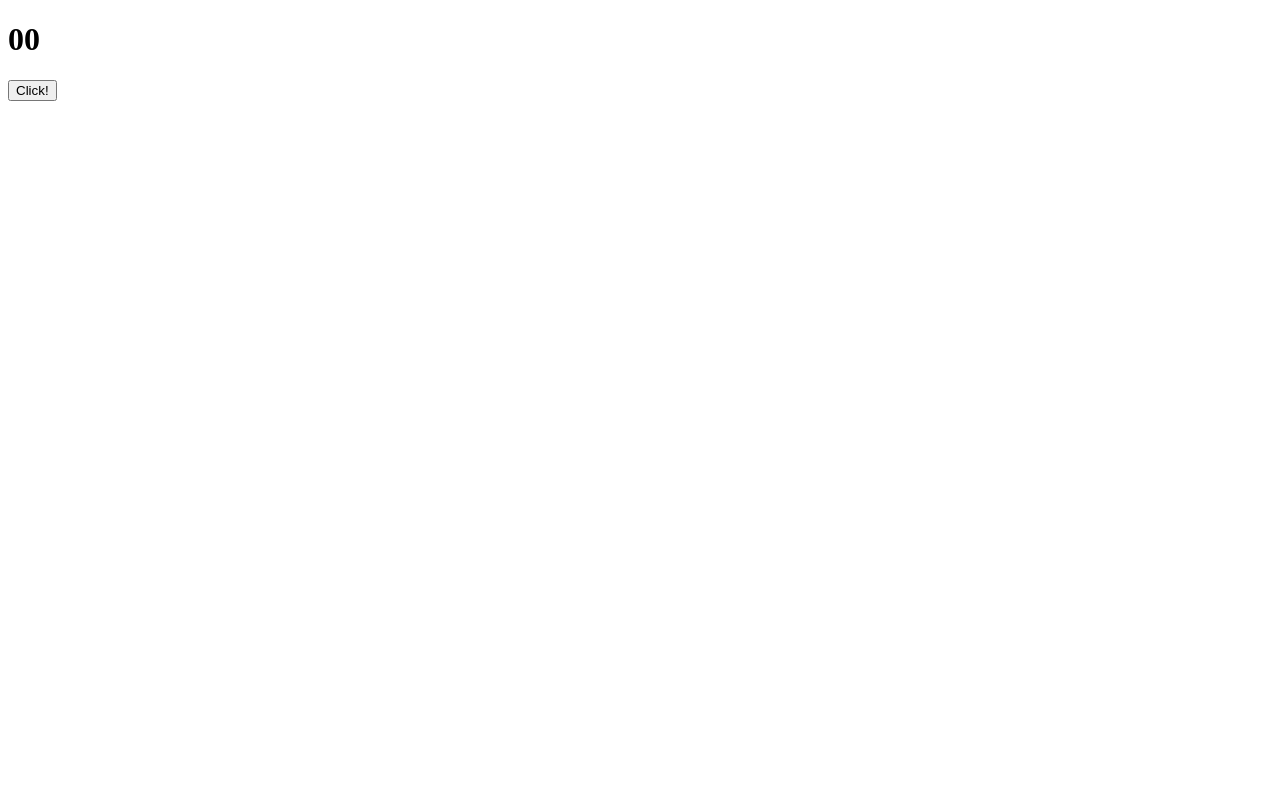
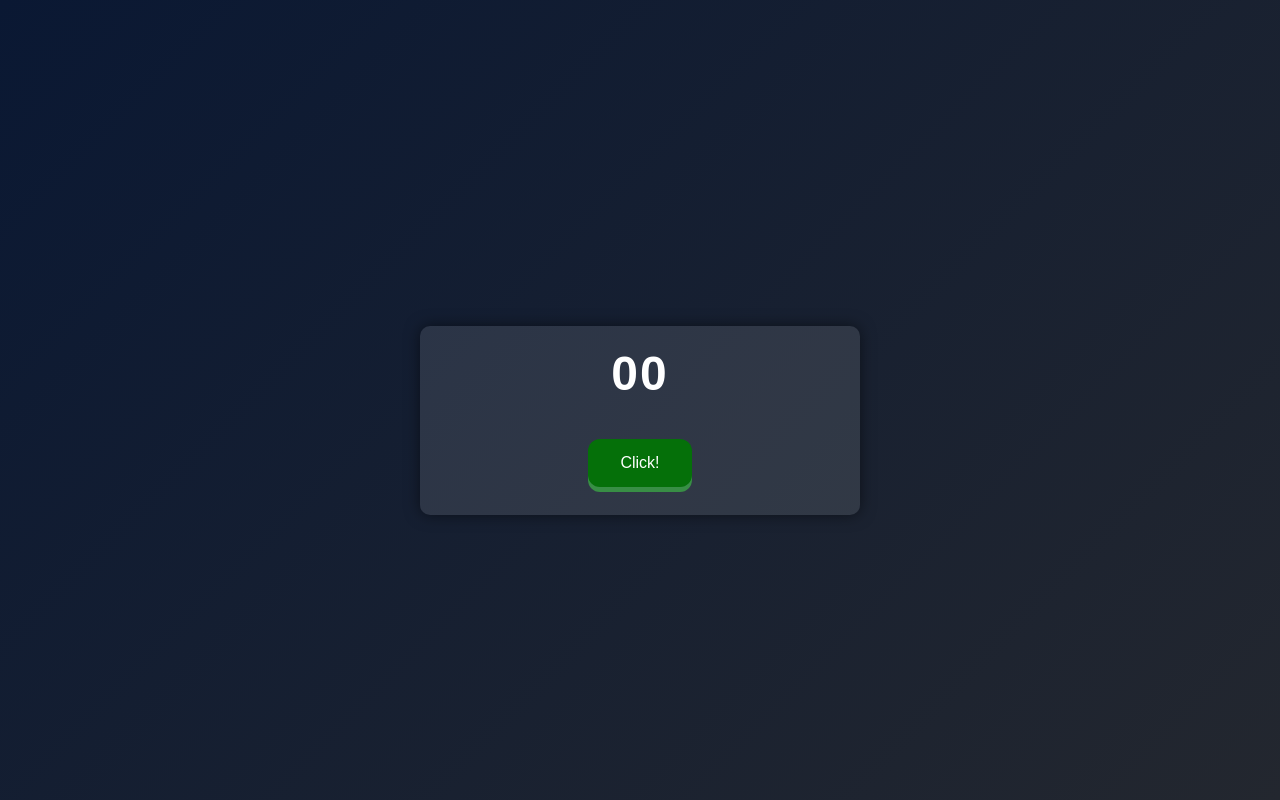
Before and after one commit to joshuawiebe/click-counter, a plain HTML site: page index.html in a window 1280 px wide. Drawn offline with Linux system fonts and the light colour scheme.

Commit message:
Füge CSS-Stile für das Layout und die Schaltflächen hinzu

```diff
--- a/index.html
+++ b/index.html
@@ -4,6 +4,7 @@
     <meta charset="UTF-8">
     <meta name="viewport" content="width=device-width, initial-scale=1.0">
     <title>Document</title>
+    <link rel="stylesheet" href="./style.css">
 </head>
 <body>
     <div>
@@ -13,5 +14,5 @@
         <button><img src="./reset.png" alt="reset button"></button>
         -->
     </div>
-</body>
+
 </html>
--- /dev/null
+++ b/style.css
@@ -0,0 +1,67 @@
+body {
+    font-family: Arial, sans-serif;
+    background: linear-gradient(135deg, #0a1833 0%, #23272f 100%);
+    margin: 0;
+    padding: 0;
+    min-height: 100vh;
+    display: flex;
+    align-items: center;
+    justify-content: center;
+}
+div {
+    background-color: rgba(255, 255, 255, 0.1);
+    padding: 20px;
+    border-radius: 10px;
+    box-shadow: 0 0 15px rgba(0, 0, 0, 0.5);
+    margin-bottom: 20px;
+    width: 50%;
+    height: 50%;
+    max-width: 400px;
+    margin-left: auto;
+    margin-right: auto;
+    margin-top: 60px;
+    display: flex;
+    flex-direction: column;
+    align-items: center;
+    justify-content: center;
+}
+button {
+    background-color: #057009;
+    touch-action: manipulation;
+    border: none;
+    color: white;
+    padding: 15px 32px;
+    text-align: center;
+    font-size: 16px;
+    margin: 8px 0;
+    cursor: pointer;
+    border-radius: 12px;
+    transition: background 0.2s, transform 0.1s, box-shadow 0.2s;
+    box-shadow: 0 5px 0 #388E45;
+    outline: none;
+}
+button:hover {
+    background-color: #45a049;
+}
+button:active {
+    transform: translateY(4px) scale(0.98);
+    box-shadow: 0 1px 0 #388E45;
+}
+.clicker {
+    background: rgba(50, 50, 50, 0.95);
+    padding: 20px;
+    border-radius: 10px;
+    box-shadow: 0 0 45px rgb(1, 78, 120);
+    width: 300px;
+    height: 300px;
+    display: flex;
+    flex-direction: column;
+    align-items: center;
+    justify-content: center;
+}
+h1 {
+    color: #fff;
+    font-size: 3em;
+    margin: 0 0 30px 0;
+    letter-spacing: 2px;
+}
```
